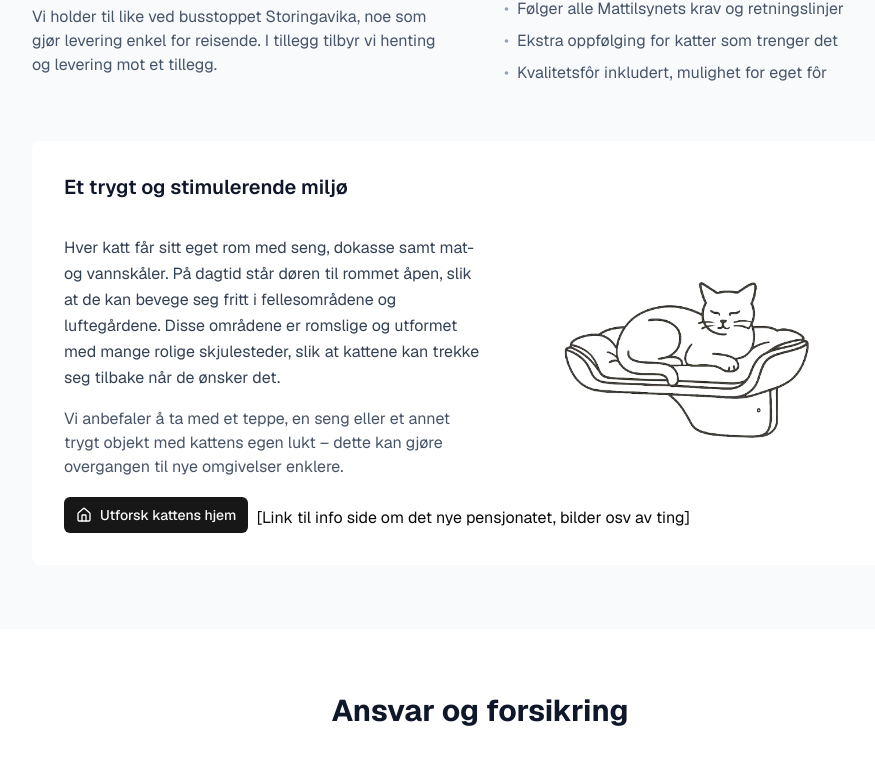
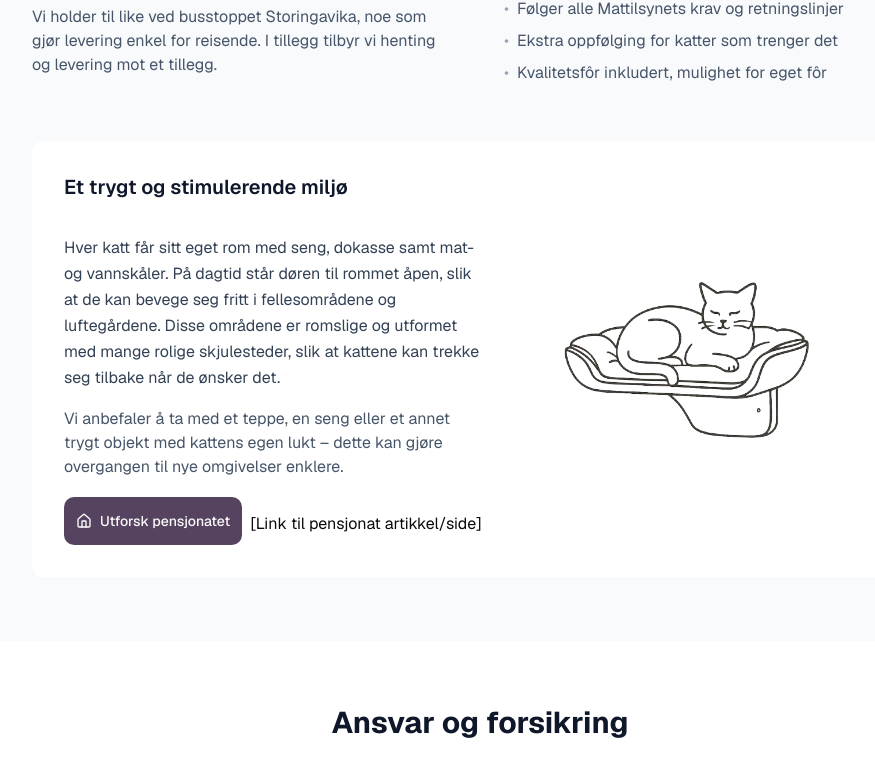
Before and after one commit to Sebastianmoldrup/mathopenkattepensjonat, a Next.js app: page / in a window 1280 px wide. Shown: the part 2088-2869 px from the top of the page, without its empty margins (160-1035 px from the left). Built offline with nearby package versions, Linux system fonts and the light colour scheme; no server answers.

Commit message:
updated color styling & minor text updates

```diff
--- a/app/globals.css
+++ b/app/globals.css
@@ -6,29 +6,38 @@
   :root {
     --background: 0 0% 100%;
     --foreground: 0 0% 4%;
+
     --card: 0 0% 100%;
-    --card-foreground: 0 0% 3.9%;
+    --card-foreground: 240 6% 10%;
     --popover: 0 0% 100%;
-    --popover-foreground: 0 0% 3.9%;
-    --primary: 0 0% 9%;
+    --popover-foreground: 240 6% 10%;
+
+    --primary: 280 18% 32%;
     --primary-foreground: 0 0% 98%;
-    --secondary: 0 0% 96.1%;
-    --secondary-foreground: 0 0% 9%;
-    --muted: 0 0% 96.1%;
-    --muted-foreground: 0 0% 45.1%;
-    --accent: 0 0% 96.1%;
-    --accent-foreground: 0 0% 9%;
-    --destructive: 0 84.2% 60.2%;
+
+    --secondary: 270 25% 96%;
+    --secondary-foreground: 280 18% 28%;
+
+    --muted: 30 20% 95%;
+    --muted-foreground: 240 5% 45%;
+
+    --accent: 345 30% 94%;
+    --accent-foreground: 345 25% 30%;
+
+    --destructive: 350 65% 55%;
     --destructive-foreground: 0 0% 98%;
-    --border: 0 0% 89.8%;
-    --input: 0 0% 89.8%;
-    --ring: 0 0% 3.9%;
-    --chart-1: 12 76% 61%;
-    --chart-2: 173 58% 39%;
-    --chart-3: 197 37% 24%;
-    --chart-4: 43 74% 66%;
-    --chart-5: 27 87% 67%;
-    --radius: 0.5rem;
+
+    --border: 270 15% 88%;
+    --input: 270 15% 88%;
+    --ring: 280 18% 32%;
+
+    --chart-1: 285 35% 55%; /* mauve */
+    --chart-2: 20 45% 60%; /* warm peach */
+    --chart-3: 220 20% 45%; /* dusty blue */
+    --chart-4: 340 40% 65%; /* rose */
+    --chart-5: 45 55% 65%; /* soft gold */
+
+    --radius: 0.75rem;
   }
 }
 
--- a/app/page.tsx
+++ b/app/page.tsx
@@ -57,7 +57,7 @@ export default function Home() {
           <div className="flex flex-col sm:flex-row gap-4 justify-center">
             <Link href="/bestilling">
               {" "}
-              <Button size="lg" className="bg-slate-900 hover:bg-slate-800">
+              <Button size="lg" className="">
                 <Calendar className="mr-2 h-5 w-5" />
                 Bestill opphold
               </Button>
@@ -142,7 +142,7 @@ export default function Home() {
 
       {/* Our partners */}
       <section className="flex flex-col items-center gap-8 py-16 px-4">
-        <h2 className="text-3xl font-semibold">Vårt samarbeid</h2>
+        <h2 className="text-3xl font-semibold">Vi samarbeider med</h2>
         <Image
           src="/partners/buddy.webp"
           alt="buddy"
@@ -230,10 +230,10 @@ export default function Home() {
                 </p>
               </div>
             </div>
-            <Button className="mr-2">
-              <House className="w-4 h-4 text-white" /> Utforsk kattens hjem
+            <Button className="mr-2 p-6">
+              <House className="w-4 h-4 text-white" /> Utforsk pensjonatet
             </Button>
-            [Link til info side om det nye pensjonatet, bilder osv av ting]
+            [Link til pensjonat artikkel/side]
           </div>
         </div>
       </section>
@@ -351,7 +351,7 @@ export default function Home() {
 
           <div className="flex flex-col sm:flex-row gap-4 justify-center mb-8">
             <Link href="/bestilling">
-              <Button size="lg" className="bg-slate-900 hover:bg-slate-800">
+              <Button size="lg" className="">
                 Bestill nå
               </Button>
             </Link>
```
